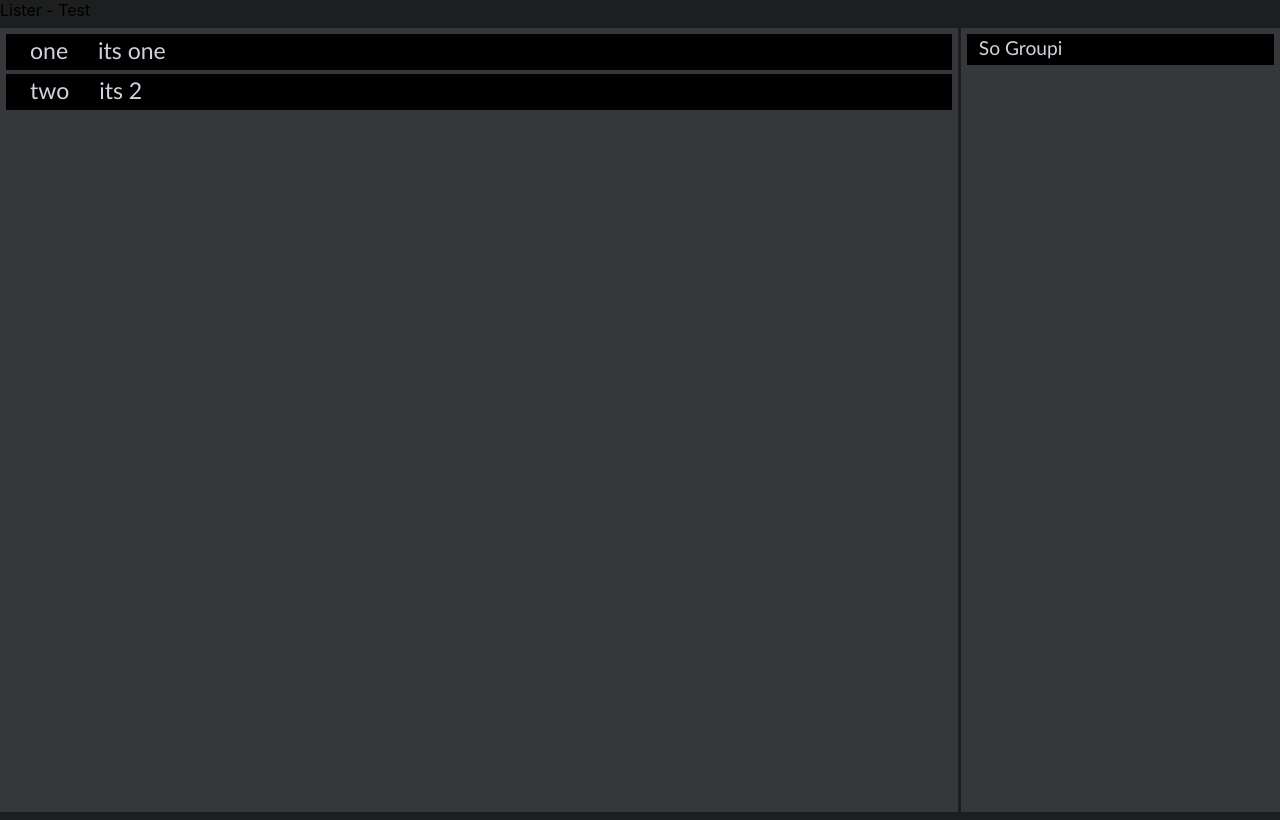
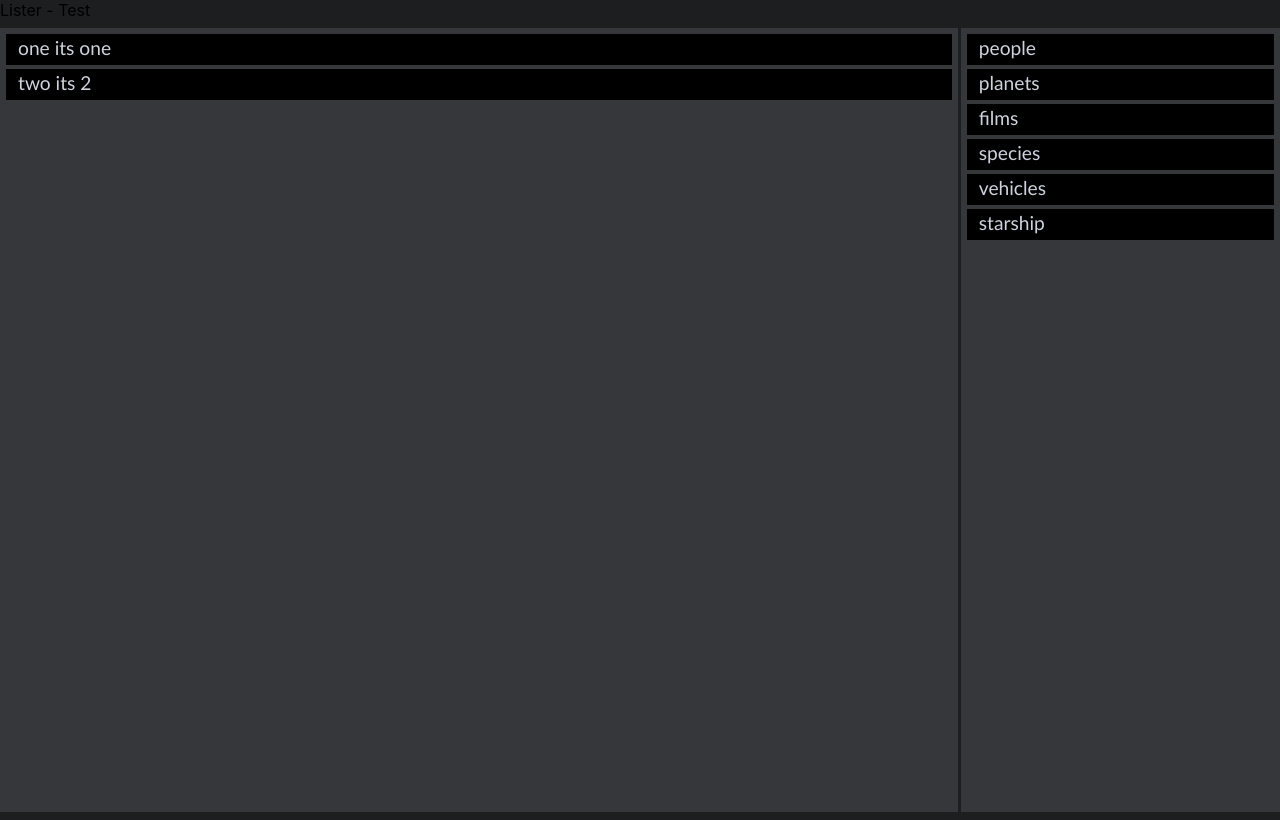
Before and after one commit to Ori-Roll/Lister, a React (Create React App) app: page / in a window 1280 px wide. Built offline with nearby package versions, Linux system fonts and the light colour scheme.

Commit message:
store for groups

```diff
--- a/src/App.css
+++ b/src/App.css
@@ -27,7 +27,6 @@ body {
 }
 
 .item,
-.item-description,
 .group {
 	background-color: black;
 	color: rgb(207, 211, 221);
@@ -36,6 +35,7 @@ body {
 	margin: 0 0 4px;
 	padding: 2px 12px 6px;
 	border: none;
+	cursor: pointer;
 }
 
 .task-description {
--- a/src/Store/Reducer.js
+++ b/src/Store/Reducer.js
@@ -1,30 +1,37 @@
 import cloneDeep from "lodash/cloneDeep";
-import { defaultItemsList, defaultGroups } from "../components/helpers/Defaults";
+import { defaultGroups, defaultGroup } from "../components/helpers/Defaults";
 
 const redux = require("redux");
 
-function defaultTask() {
-	return { key: new Date().toString(), description: "" };
+/* function addTask(group = "default", task = defaultGroup()) {
+	return { type: "ADD_TASK", group: group, task: task };
+} */
+
+function changeToGroup(group = defaultGroup()) {
+	return { type: "CHANGE_GROUP_TO", group: group };
 }
 
-function addTask(group = "default", task = defaultTask()) {
-	return { type: "ADD_TASK", group: group, task: task };
-}
+const initialState = {
+	currentGroup: null,
+	data: defaultGroups(),
+};
 
-function Reducer(allTasks = {}, action) {
-	const oldTasks = cloneDeep(allTasks);
+function Reducer(oldData = initialState, action) {
+	const newData = cloneDeep(oldData);
 
 	switch (action.type) {
-		case "ADD_TASK":
-			return { oldTasks };
-
+		case "CHANGE_GROUP_TO":
+			newData.currentGroup = action.group;
+			console.log("newData", newData);
+			return newData;
 		default:
-			return { allTasks };
+			return oldData;
 	}
 }
 
 const store = redux.createStore(Reducer);
 
-store.dispatch(addTask());
+store.dispatch(changeToGroup("planets"));
 
+export { changeToGroup };
 export default store;
--- a/src/components/Group.js
+++ b/src/components/Group.js
@@ -1,7 +1,11 @@
 import React from "react";
 
-function Group(props) {
-	return <div className='group'>So Groupi</div>;
+function Group({ onGroupClick, groupName }) {
+	return (
+		<div className='group' onClick={() => onGroupClick(groupName)}>
+			{groupName}
+		</div>
+	);
 }
 
 export default Group;
--- a/src/components/GroupList.js
+++ b/src/components/GroupList.js
@@ -1,10 +1,25 @@
 import React from "react";
 import Group from "./Group.js";
+import { useSelector, useDispatch } from "react-redux";
+import { changeToGroup } from "../store/Reducer.js";
 
 function GroupList() {
+	console.log("--------------------GL---------------------");
+	const groups = useSelector((state) => state.data);
+	const currentGroup = useSelector((state) => state.currentGroup);
+	const dispatch = useDispatch();
+
+	function onGroupClick(groupName) {
+		if (currentGroup !== groupName) {
+			dispatch(changeToGroup(groupName));
+		}
+	}
+
 	return (
 		<div className='group-list'>
-			<Group />
+			{Object.keys(groups).map((groupKey) => (
+				<Group key={groupKey} onGroupClick={onGroupClick} groupName={groupKey} />
+			))}
 		</div>
 	);
 }
--- a/src/components/helpers/Defaults.js
+++ b/src/components/helpers/Defaults.js
@@ -6,7 +6,8 @@ const defaultItemsList = [
 
 const defaultItem = { name: "no name", description: "no description" };
 
-const defaultGroups = {
+function defaultGroups() {
+	return {
 		people: null,
 		planets: null,
 		films: null,
@@ -14,5 +15,10 @@ const defaultGroups = {
 		vehicles: null,
 		starship: null,
 	};
+}
 
-export { defaultItemsList, defaultItem, defaultGroups };
+function defaultGroup() {
+	return null;
+}
+
+export { defaultItemsList, defaultItem, defaultGroups, defaultGroup };
```
Lines whose indentation alone changed are shown as unchanged.
